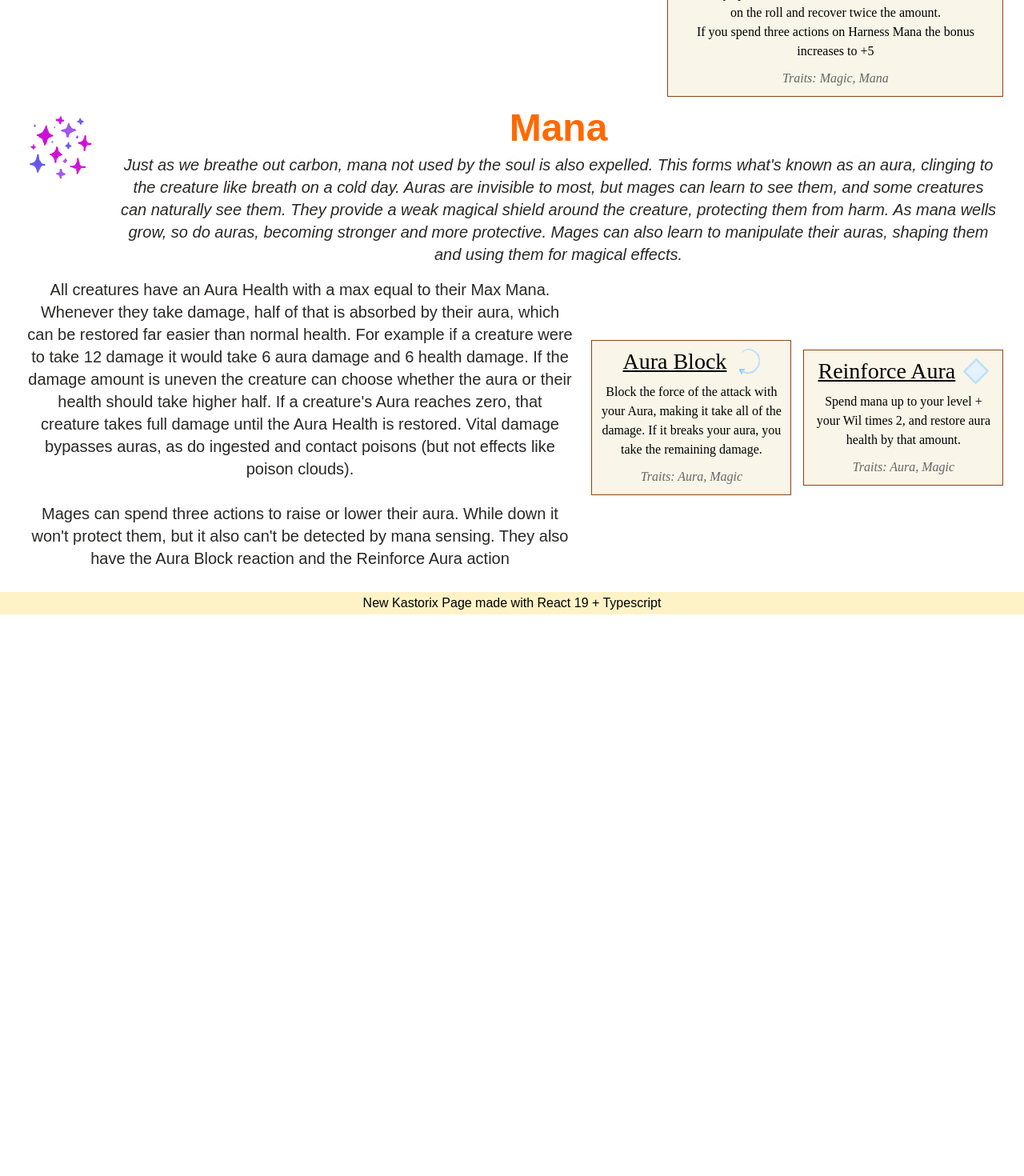
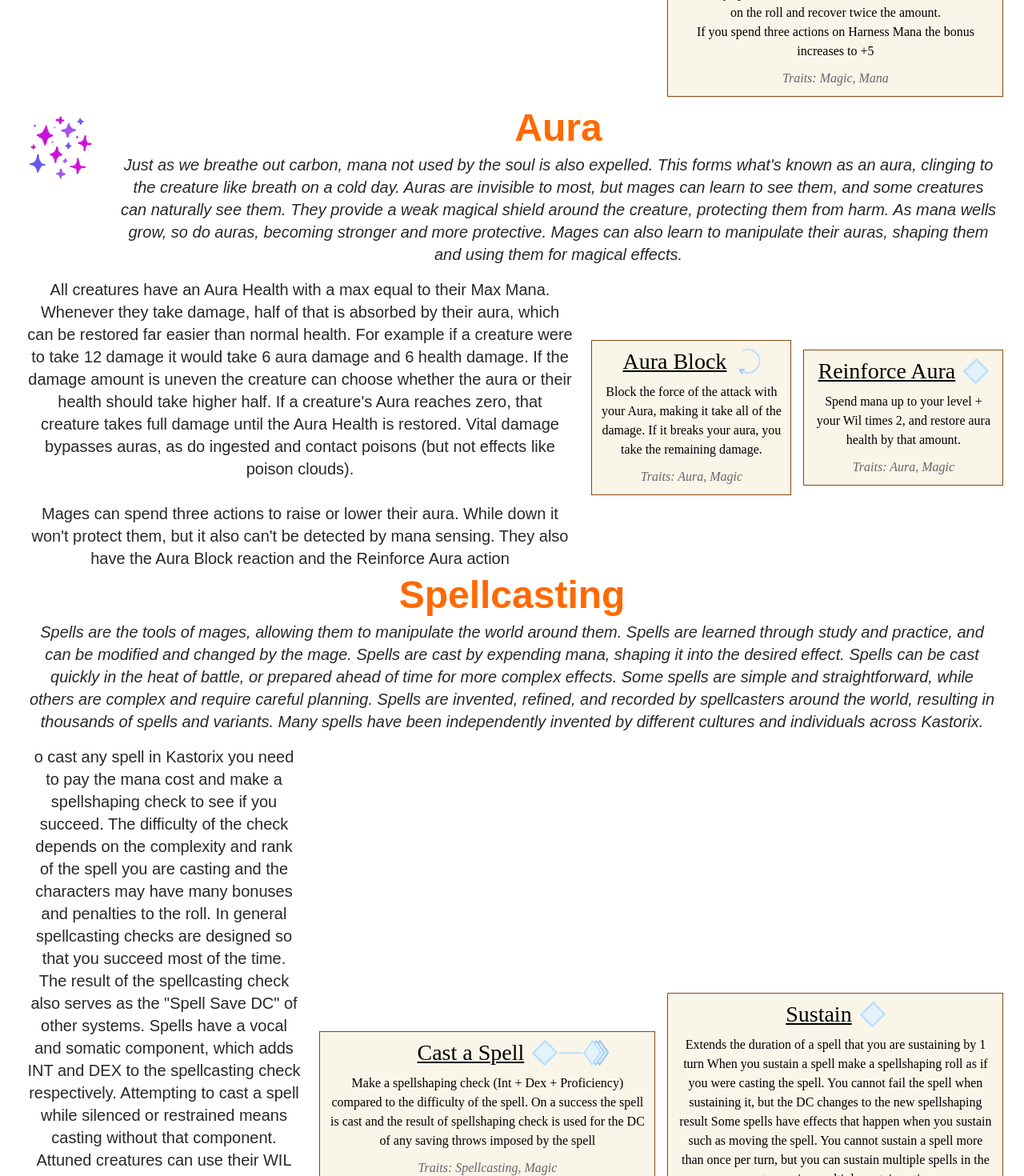
Before and after one commit to Acasez/kastorixv2, a React (Vite) app: page /index in a window 1280 px wide. Shown: the part 4140-5610 px from the top of the page at 80% size. Before the commit the page ends 4908 px from the top, so only its background shows below. Built offline with nearby package versions, Linux system fonts and the light colour scheme.

Commit message:
Spellcasting

```diff
--- a/src/pages/RPGOverview.tsx
+++ b/src/pages/RPGOverview.tsx
@@ -65,7 +65,7 @@ export default function RPGOverview() {
       <RowFrame reverse={false}>
         <Icon imageLocation="/images/Eldritch.png" altText="Aura Icon" />
         <TextSection
-          name="Mana"
+          name="Aura"
           description={DESCRIPTIONS.auraFlavor}
           cursive={true}
         />
@@ -74,6 +74,18 @@ export default function RPGOverview() {
         <TextSection description={DESCRIPTIONS.aura} />
         <ActionBox action="Aura Block" actionsList={actions} />
         <ActionBox action="Reinforce Aura" actionsList={actions} />
+      </RowFrame>
+      <RowFrame reverse={false}>
+        <TextSection
+          name="Spellcasting"
+          description={DESCRIPTIONS.spellFlavor}
+          cursive={true}
+        />
+      </RowFrame>
+      <RowFrame reverse={false}>
+        <TextSection description={DESCRIPTIONS.spellcasting} />
+        <ActionBox action="Cast a Spell" actionsList={actions} />
+        <ActionBox action="Sustain" actionsList={actions} />
       </RowFrame>
     </>
   );
@@ -142,7 +154,13 @@ The rate of mana regeneration is based on the Mana Density of the location, but
 Mages can spend three actions to raise or lower their aura. While down it won't protect them, but it also can't be detected by mana sensing. They also have the Aura Block reaction and the Reinforce Aura action
 `,
   auraFlavor: `Just as we breathe out carbon, mana not used by the soul is also expelled. This forms what's known as an aura, clinging to the creature like breath on a cold day. Auras are invisible to most, but mages can learn to see them, and some creatures can naturally see them. They provide a weak magical shield around the creature, protecting them from harm. As mana wells grow, so do auras, becoming stronger and more protective. Mages can also learn to manipulate their auras, shaping them and using them for magical effects.`,
-  next: ``,
+  spellFlavor: `Spells are the tools of mages, allowing them to manipulate the world around them. Spells are learned through study and practice, and can be modified and changed by the mage. Spells are cast by expending mana, shaping it into the desired effect. Spells can be cast quickly in the heat of battle, or prepared ahead of time for more complex effects. Some spells are simple and straightforward, while others are complex and require careful planning. Spells are invented, refined, and recorded by spellcasters around the world, resulting in thousands of spells and variants. Many spells have been independently invented by different cultures and individuals across Kastorix. `,
+  spellcasting: `o cast any spell in Kastorix you need to pay the mana cost and make a spellshaping check to see if you succeed. The difficulty of the check depends on the complexity and rank of the spell you are casting and the characters may have many bonuses and penalties to the roll. In general spellcasting checks are designed so that you succeed most of the time. The result of the spellcasting check also serves as the "Spell Save DC" of other systems.
+Spells have a vocal and somatic component, which adds INT and DEX to the spellcasting check respectively. Attempting to cast a spell while silenced or restrained means casting without that component. Attuned creatures can use their WIL instead of INT when casting spells of their attuned aspect as they channeling it innately instead of using their knowledge of magic
+
+  &nbsp;
+
+Many spells can be sustained to maintain them. This is done via the Sustain action. Spells can be modified with metamagics, which changes the spellshaping DC and adds extra effects to spell. By default you can only use one metamagic per spell, but feats and abilities may allow you to use more.`,
 } as const;
 
 const ACTION_RULES = [
```
